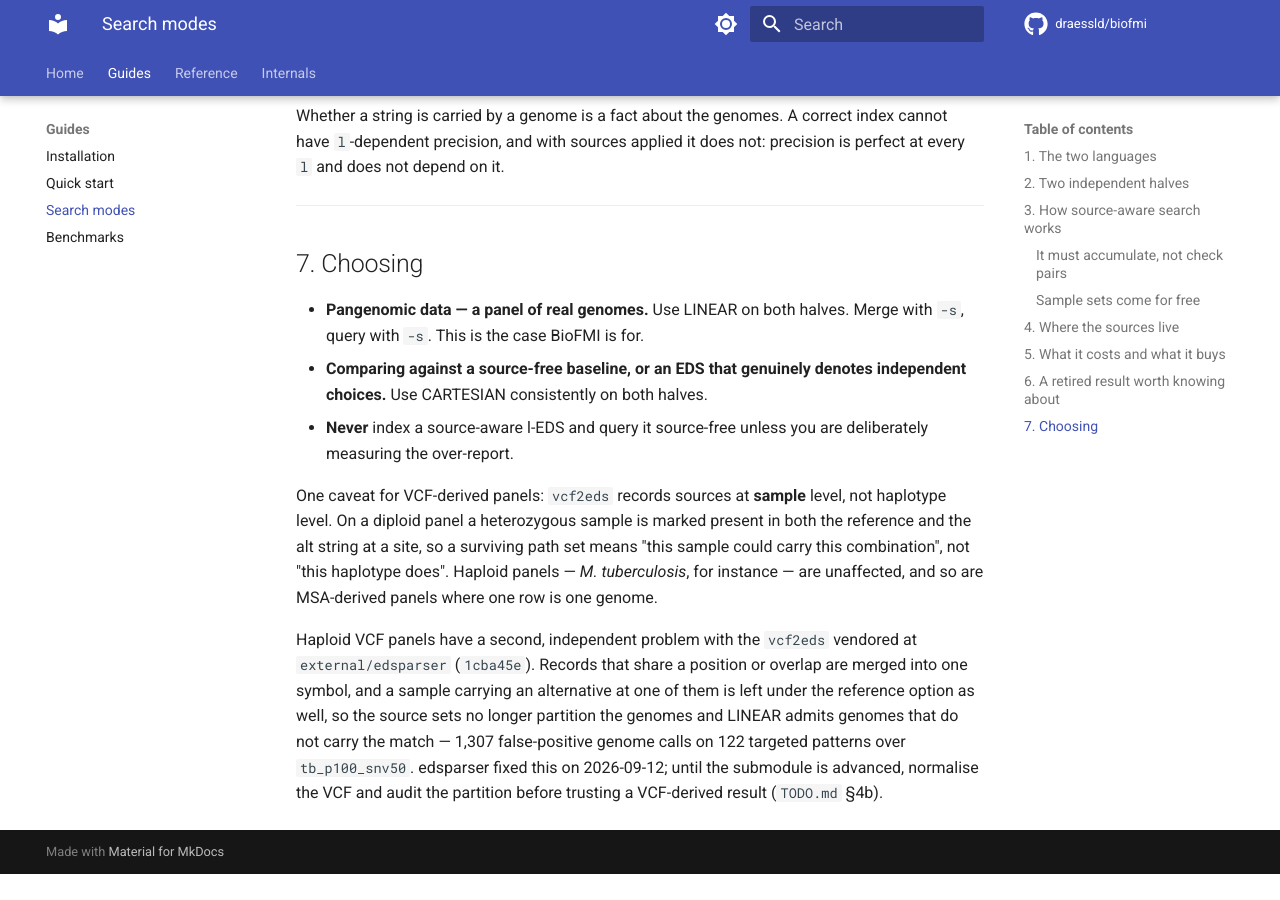
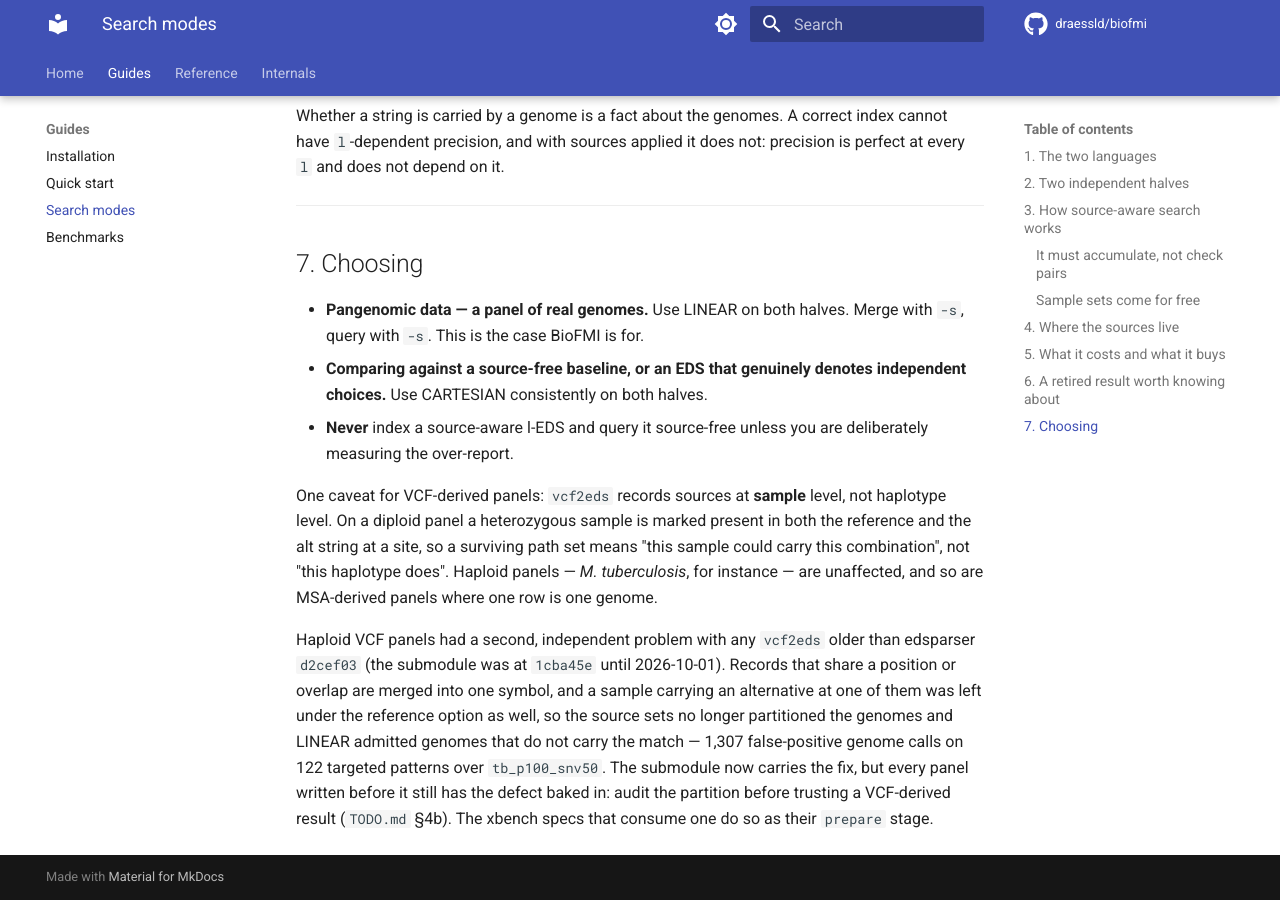
Before and after one commit to draessld/biofmi, an MkDocs documentation site: the page built from docs/search_modes.md, in a window 1280 px wide and 900 px high, scrolled down 4046 px. Built offline with MkDocs 1.6.1 and Material for MkDocs 9.7.7, drawn with Linux system fonts in a browser that asks for light colours; comment, search, counter and statistics services are not loaded; before the commit the page ends 4920 px from its top, so only the background shows below that.

Commit message:
submodule: advance edsparser to the 4b grouping fix; docs: the partition gate
external/edsparser 1cba45e -> 7c5482a (its branch submodule-advance):
d2cef03 makes vcf2eds place each allele copy on exactly one alternative of a
grouped record, so a haploid VCF panel's sources partition its genomes again
(TODO 4b); 7c5482a commits the C++20/-UNDEBUG CMake change that sat
uncommitted in the submodule's working tree. Clean rebuilds of both trees:
BioFMI 9/9 unit, 24/24 e2e; edsparser 7/7 unit, 9/9 e2e suites;
eds2leds --version reports COMMIT=7c5482a DIRTY=0.

The VCF-panel xbench specs now gate on source_partition_audit.py as their
prepare stage (partition_gate.sh, outside this repo). TODO 4b/7b/7c/8,
CLAUDE.md and docs/search_modes.md record the new state, including the two
experiments the gate now refuses: chunk_cost_tb (tb_p100_snv50) and
panel_growth's TB arm.

Co-Authored-By: Claude Opus 5.5 <noreply@anthropic.com>

```diff
--- a/docs/search_modes.md
+++ b/docs/search_modes.md
@@ -189,12 +189,13 @@ in both the reference and the alt string at a site, so a surviving path set mean
 panels — *M. tuberculosis*, for instance — are unaffected, and so are
 MSA-derived panels where one row is one genome.
 
-Haploid VCF panels have a second, independent problem with the `vcf2eds`
-vendored at `external/edsparser` (`1cba45e`). Records that share a position or
-overlap are merged into one symbol, and a sample carrying an alternative at one
-of them is left under the reference option as well, so the source sets no longer
-partition the genomes and LINEAR admits genomes that do not carry the match —
-1,307 false-positive genome calls on 122 targeted patterns over `tb_p100_snv50`.
-edsparser fixed this on 2026-09-12; until the submodule is advanced, normalise
-the VCF and audit the partition before trusting a VCF-derived result
-(`TODO.md` §4b).
+Haploid VCF panels had a second, independent problem with any `vcf2eds` older
+than edsparser `d2cef03` (the submodule was at `1cba45e` until 2026-10-01).
+Records that share a position or overlap are merged into one symbol, and a
+sample carrying an alternative at one of them was left under the reference
+option as well, so the source sets no longer partitioned the genomes and LINEAR
+admitted genomes that do not carry the match — 1,307 false-positive genome calls
+on 122 targeted patterns over `tb_p100_snv50`. The submodule now carries the fix,
+but every panel written before it still has the defect baked in: audit the
+partition before trusting a VCF-derived result (`TODO.md` §4b). The xbench specs
+that consume one do so as their `prepare` stage.
```
Also changed, not shown: CLAUDE.md (+13 -8 lines), TODO.md (+25 -10 lines).
